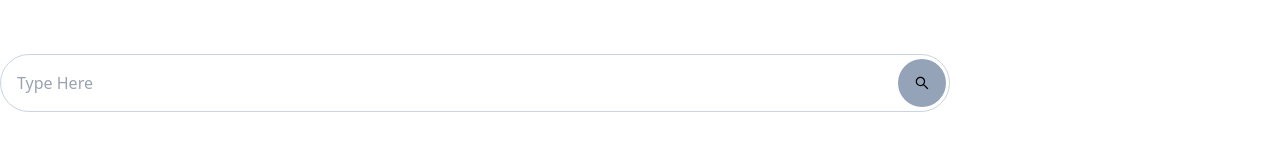
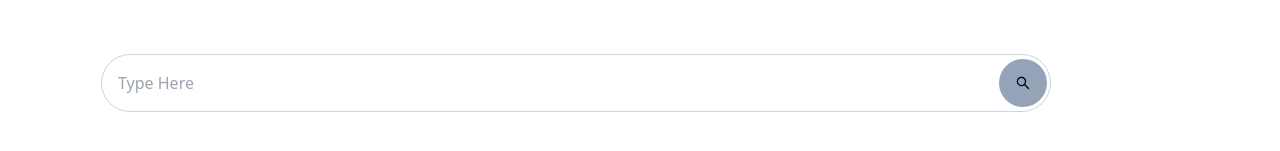
Before and after one commit to GDSC-MACE/MaceCalendar, a React (Vite) app: page / in a window 1280 px wide. Shown: the part 801-952 px from the top of the page. Built offline with nearby package versions, Linux system fonts and the light colour scheme.

Commit message:
search-bar updated

```diff
--- a/src/Components/SearchBar.jsx
+++ b/src/Components/SearchBar.jsx
@@ -4,7 +4,7 @@ import {AiOutlineSearch} from "react-icons/ai";
 
 export const SearchBar = () => {
     return(
-        <form className='w-[950px] relative'>
+        <form className='max-w-[950px] w-full mx-auto relative'>
             <div className="relative">
                 <input type="search" placeholder='Type Here' className="w-full p-4 rounded-full border border-solid border-slate-300 bg-white   " />
                 <button className="absolute right-1 top-1/2 -translate-y-1/2 p-4 bg-slate-400 rounded-full">
```
